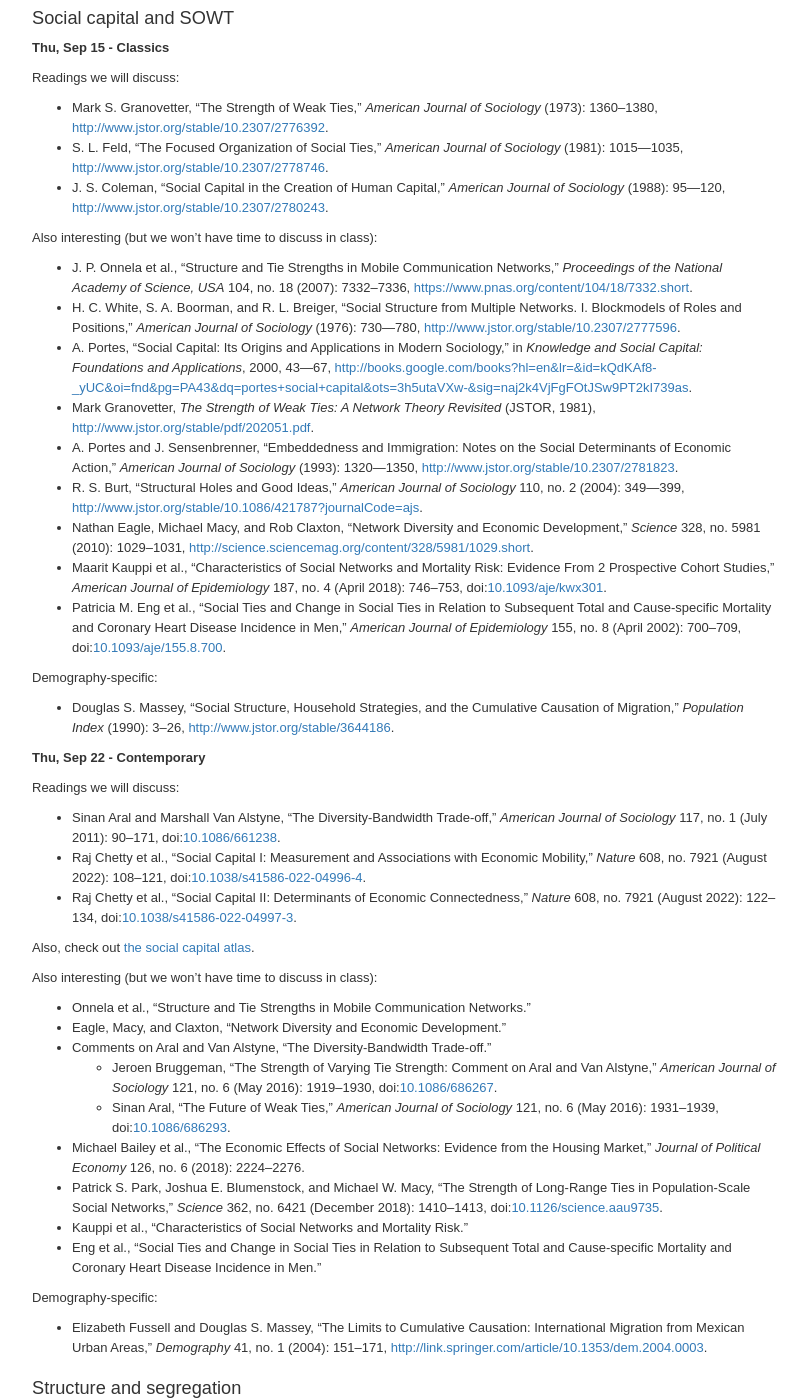
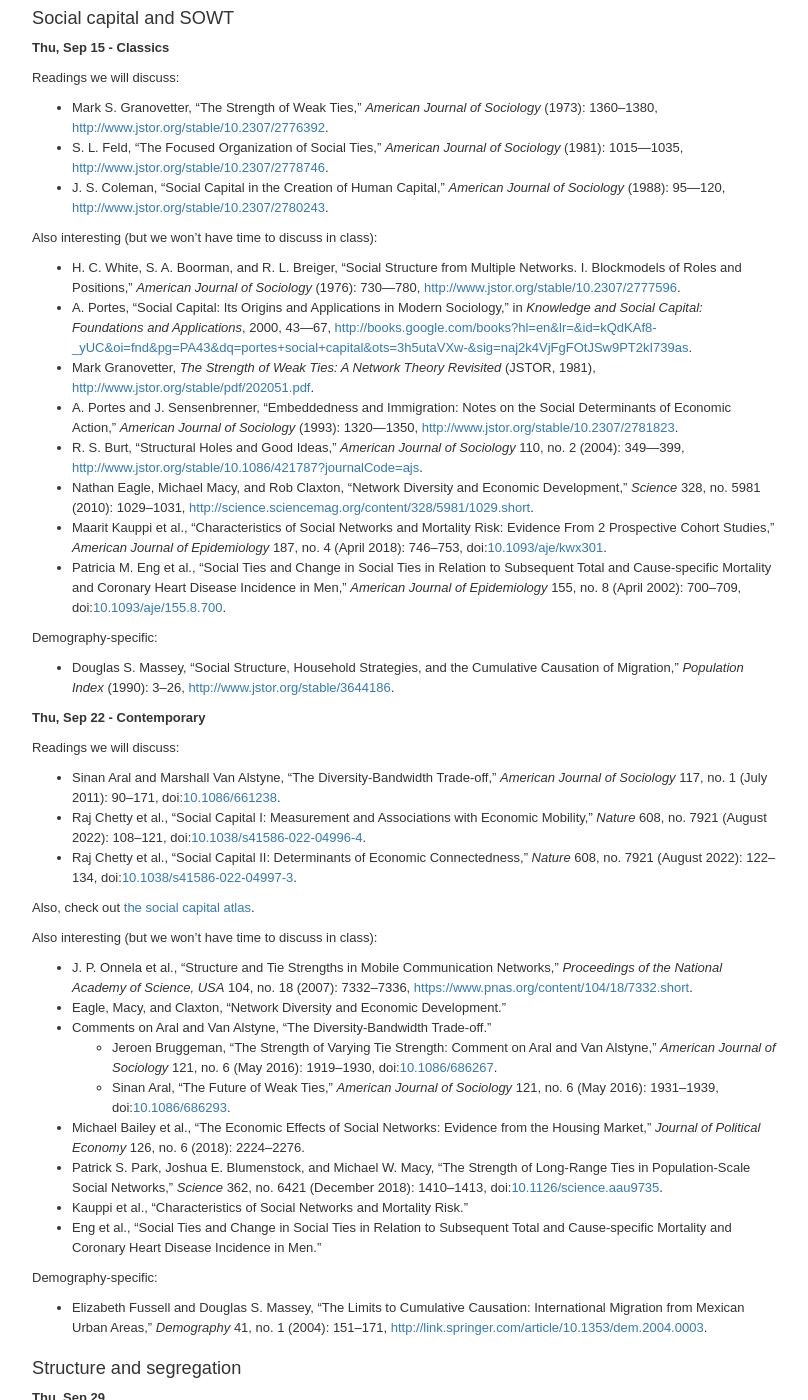
Before and after one commit to dfeehan/dfeehan.github.io, a Jekyll site: the page teaching/2022fa_demog280.html, which Jekyll copies as it is, in a window 1280 px wide and 1400 px high, scrolled down 5332 px. Shown: the whole window, without its empty margins (236-1044 px from the left). Built offline with Jekyll 4.4.1, drawn with Linux system fonts in a browser that asks for light colours.

Commit message:
fixed ref

```diff
--- a/teaching/2022fa_demog280.html
+++ b/teaching/2022fa_demog280.html
@@ -1335,10 +1335,6 @@ Sociology</em> (1988): 95—120, <a href="http://www.jstor.org/stable/10.2307/27
 </ul>
 <p>Also interesting (but we won’t have time to discuss in class):</p>
 <ul>
-<li><span class="citation">J. P. Onnela et al., <span>“Structure and
-<span>Tie Strengths</span> in <span>Mobile Communication
-Networks</span>,”</span> <em>Proceedings of the National Academy of
-Science, USA</em> 104, no. 18 (2007): 7332–7336, <a href="https://www.pnas.org/content/104/18/7332.short" role="doc-biblioref">https://www.pnas.org/content/104/18/7332.short</a>.</span></li>
 <li><span class="citation">H. C. White, S. A. Boorman, and R. L.
 Breiger, <span>“Social Structure from Multiple Networks. <span>I</span>.
 <span>Blockmodels</span> of Roles and Positions,”</span> <em>American
@@ -1396,9 +1392,10 @@ doi:<a href="https://doi.org/10.1038/s41586-022-04996-4" role="doc-biblioref">10
 capital atlas</a>.</p>
 <p>Also interesting (but we won’t have time to discuss in class):</p>
 <ul>
-<li><span class="citation">Onnela et al., <span>“Structure and <span>Tie
-Strengths</span> in <span>Mobile Communication
-Networks</span>.”</span></span></li>
+<li><span class="citation">J. P. Onnela et al., <span>“Structure and
+<span>Tie Strengths</span> in <span>Mobile Communication
+Networks</span>,”</span> <em>Proceedings of the National Academy of
+Science, USA</em> 104, no. 18 (2007): 7332–7336, <a href="https://www.pnas.org/content/104/18/7332.short" role="doc-biblioref">https://www.pnas.org/content/104/18/7332.short</a>.</span></li>
 <li><span class="citation">Eagle, Macy, and Claxton, <span>“Network
 Diversity and Economic Development.”</span></span></li>
 <li>Comments on <span class="citation">Aral and Van Alstyne, <span>“The
```
